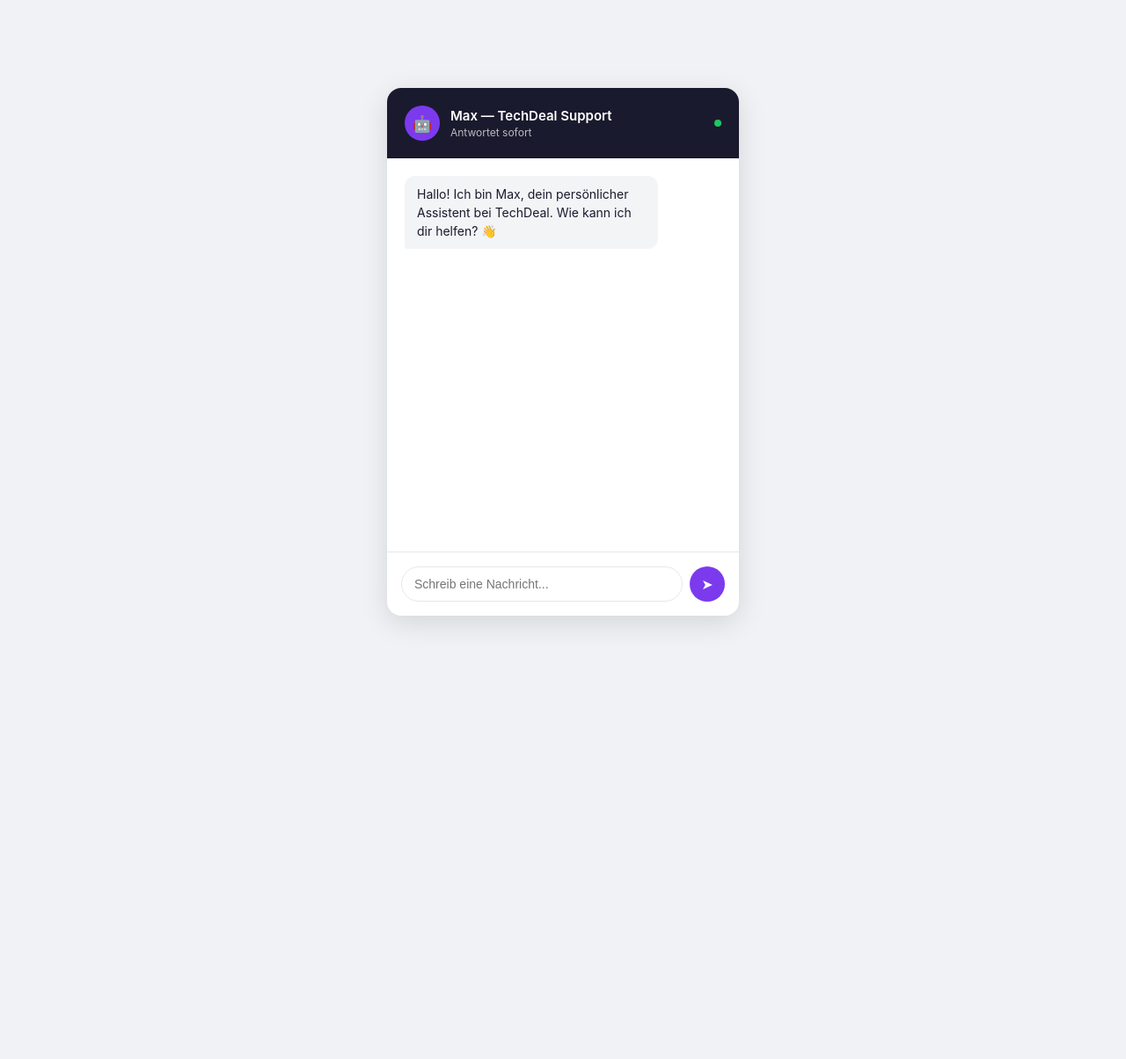
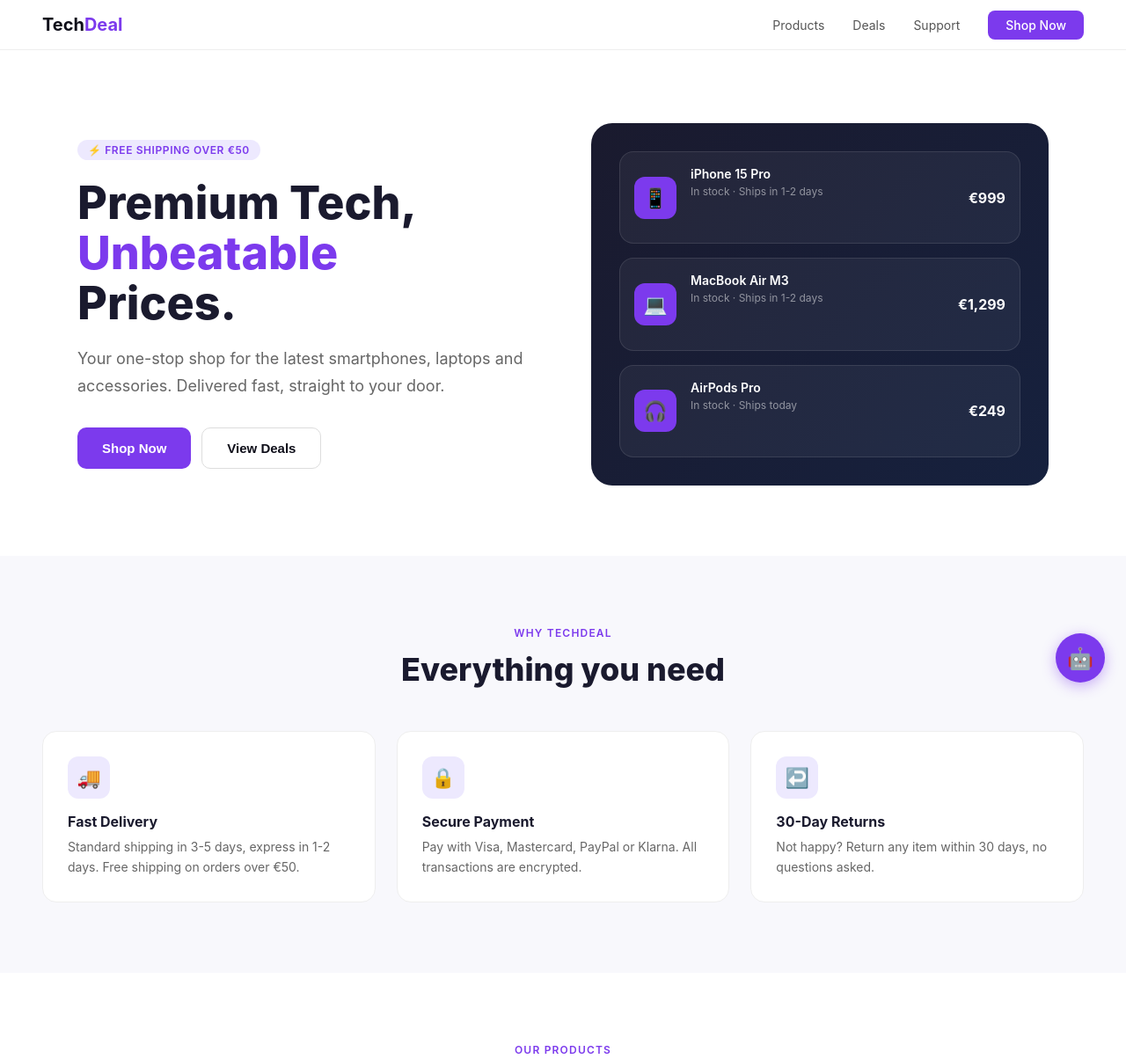
Before and after one commit to Mokara9999181/techdeal-chatbot, a website: page public/index.html in a window 1280 px wide. Shown: the top 1204 px of the page at 88% size. Before the commit the page ends 800 px from the top, so only its background shows below. Drawn offline with Linux system fonts and the light colour scheme.

Commit message:
demo page

```diff
--- a/public/index.html
+++ b/public/index.html
@@ -3,235 +3,389 @@
 <head>
   <meta charset="UTF-8">
   <meta name="viewport" content="width=device-width, initial-scale=1.0">
-  <title>TechDeal Support</title>
+  <title>TechDeal — Premium Tech Store</title>
   <style>
     * { margin: 0; padding: 0; box-sizing: border-box; }
 
+    :root {
+      --purple: #7c3aed;
+      --dark: #0f0f1a;
+      --gray: #f8f8fc;
+    }
+
     body {
       font-family: -apple-system, BlinkMacSystemFont, 'Segoe UI', sans-serif;
-      background: #f0f2f5;
-      display: flex;
-      justify-content: center;
-      align-items: center;
-      height: 100vh;
+      background: white;
+      color: #1a1a2e;
     }
 
-    .chat-container {
-      width: 400px;
-      height: 600px;
-      background: white;
-      border-radius: 16px;
-      box-shadow: 0 8px 32px rgba(0,0,0,0.12);
+    /* NAV */
+    nav {
+      position: fixed;
+      top: 0;
+      width: 100%;
+      padding: 16px 48px;
       display: flex;
-      flex-direction: column;
-      overflow: hidden;
+      align-items: center;
+      justify-content: space-between;
+      background: rgba(255,255,255,0.9);
+      backdrop-filter: blur(12px);
+      border-bottom: 1px solid #eee;
+      z-index: 100;
     }
 
-    .chat-header {
-      background: #1a1a2e;
-      color: white;
-      padding: 20px;
+    .logo {
+      font-size: 20px;
+      font-weight: 700;
+      color: var(--dark);
+    }
+
+    .logo span { color: var(--purple); }
+
+    nav ul {
       display: flex;
+      gap: 32px;
+      list-style: none;
+    }
+
+    nav ul a {
+      text-decoration: none;
+      color: #555;
+      font-size: 14px;
+      transition: color 0.2s;
+    }
+
+    nav ul a:hover { color: var(--purple); }
+
+    .nav-cta {
+      background: var(--purple);
+      color: white !important;
+      padding: 8px 20px;
+      border-radius: 8px;
+      font-weight: 500;
+    }
+
+    /* HERO */
+    .hero {
+      padding: 140px 48px 80px;
+      display: grid;
+      grid-template-columns: 1fr 1fr;
+      gap: 64px;
       align-items: center;
+      max-width: 1200px;
+      margin: 0 auto;
+    }
+
+    .hero-badge {
+      display: inline-block;
+      background: #ede9fe;
+      color: var(--purple);
+      font-size: 12px;
+      font-weight: 600;
+      padding: 4px 12px;
+      border-radius: 20px;
+      margin-bottom: 20px;
+      letter-spacing: 0.05em;
+    }
+
+    .hero h1 {
+      font-size: 52px;
+      font-weight: 800;
+      line-height: 1.1;
+      margin-bottom: 20px;
+    }
+
+    .hero h1 span { color: var(--purple); }
+
+    .hero p {
+      font-size: 18px;
+      color: #666;
+      line-height: 1.7;
+      margin-bottom: 32px;
+    }
+
+    .hero-btns {
+      display: flex;
       gap: 12px;
     }
 
-    .avatar {
-      width: 40px;
-      height: 40px;
-      background: #7c3aed;
-      border-radius: 50%;
+    .btn-primary {
+      background: var(--purple);
+      color: white;
+      padding: 14px 28px;
+      border-radius: 10px;
+      font-size: 15px;
+      font-weight: 600;
+      cursor: pointer;
+      border: none;
+      transition: background 0.2s;
+    }
+
+    .btn-primary:hover { background: #6d28d9; }
+
+    .btn-secondary {
+      background: white;
+      color: var(--dark);
+      padding: 14px 28px;
+      border-radius: 10px;
+      font-size: 15px;
+      font-weight: 600;
+      cursor: pointer;
+      border: 1px solid #ddd;
+      transition: border-color 0.2s;
+    }
+
+    .btn-secondary:hover { border-color: var(--purple); color: var(--purple); }
+
+    .hero-image {
+      background: linear-gradient(135deg, #1a1a2e 0%, #16213e 100%);
+      border-radius: 24px;
+      padding: 32px;
+      display: flex;
+      flex-direction: column;
+      gap: 16px;
+    }
+
+    .product-card {
+      background: rgba(255,255,255,0.05);
+      border: 1px solid rgba(255,255,255,0.1);
+      border-radius: 16px;
+      padding: 16px;
+      display: flex;
+      align-items: center;
+      gap: 16px;
+    }
+
+    .product-icon {
+      width: 48px;
+      height: 48px;
+      background: var(--purple);
+      border-radius: 12px;
       display: flex;
       align-items: center;
       justify-content: center;
-      font-size: 18px;
+      font-size: 22px;
     }
 
-    .header-info h3 { font-size: 15px; font-weight: 600; }
-    .header-info p { font-size: 12px; opacity: 0.7; margin-top: 2px; }
+    .product-info h4 { color: white; font-size: 14px; font-weight: 600; }
+    .product-info p { color: rgba(255,255,255,0.5); font-size: 12px; margin-top: 2px; }
+    .product-price { margin-left: auto; color: white; font-weight: 700; font-size: 16px; }
 
-    .online-dot {
-      width: 8px;
-      height: 8px;
-      background: #22c55e;
-      border-radius: 50%;
-      margin-left: auto;
+    /* FEATURES */
+    .features {
+      background: var(--gray);
+      padding: 80px 48px;
     }
 
-    .messages {
-      flex: 1;
-      overflow-y: auto;
-      padding: 20px;
-      display: flex;
-      flex-direction: column;
-      gap: 12px;
+    .features-inner {
+      max-width: 1200px;
+      margin: 0 auto;
     }
 
-    .message {
-      max-width: 80%;
-      padding: 10px 14px;
-      border-radius: 12px;
-      font-size: 14px;
-      line-height: 1.5;
+    .section-label {
+      text-align: center;
+      font-size: 12px;
+      font-weight: 600;
+      color: var(--purple);
+      text-transform: uppercase;
+      letter-spacing: 0.1em;
+      margin-bottom: 12px;
     }
 
-    .message.bot {
-      background: #f3f4f6;
-      color: #1a1a2e;
-      align-self: flex-start;
-      border-bottom-left-radius: 4px;
+    .section-title {
+      text-align: center;
+      font-size: 36px;
+      font-weight: 800;
+      margin-bottom: 48px;
     }
 
-    .message.user {
-      background: #7c3aed;
-      color: white;
-      align-self: flex-end;
-      border-bottom-right-radius: 4px;
+    .features-grid {
+      display: grid;
+      grid-template-columns: repeat(3, 1fr);
+      gap: 24px;
     }
 
-    .typing {
-      display: flex;
-      gap: 4px;
-      padding: 12px 14px;
-      background: #f3f4f6;
-      border-radius: 12px;
-      border-bottom-left-radius: 4px;
-      align-self: flex-start;
-      width: fit-content;
+    .feature-card {
+      background: white;
+      border-radius: 16px;
+      padding: 28px;
+      border: 1px solid #eee;
     }
 
-    .typing span {
-      width: 6px;
-      height: 6px;
-      background: #9ca3af;
-      border-radius: 50%;
-      animation: bounce 1.2s infinite;
-    }
-
-    .typing span:nth-child(2) { animation-delay: 0.2s; }
-    .typing span:nth-child(3) { animation-delay: 0.4s; }
-
-    @keyframes bounce {
-      0%, 60%, 100% { transform: translateY(0); }
-      30% { transform: translateY(-6px); }
-    }
-
-    .input-area {
-      padding: 16px;
-      border-top: 1px solid #e5e7eb;
-      display: flex;
-      gap: 8px;
-    }
-
-    .input-area input {
-      flex: 1;
-      padding: 10px 14px;
-      border: 1px solid #e5e7eb;
-      border-radius: 24px;
-      font-size: 14px;
-      outline: none;
-      transition: border-color 0.2s;
-    }
-
-    .input-area input:focus { border-color: #7c3aed; }
-
-    .input-area button {
-      width: 40px;
-      height: 40px;
-      background: #7c3aed;
-      color: white;
-      border: none;
-      border-radius: 50%;
-      cursor: pointer;
-      font-size: 16px;
+    .feature-icon {
+      width: 48px;
+      height: 48px;
+      background: #ede9fe;
+      border-radius: 12px;
       display: flex;
       align-items: center;
       justify-content: center;
-      transition: background 0.2s;
+      font-size: 22px;
+      margin-bottom: 16px;
     }
 
-    .input-area button:hover { background: #6d28d9; }
-    .input-area button:disabled { background: #d1d5db; cursor: not-allowed; }
+    .feature-card h3 { font-size: 16px; font-weight: 700; margin-bottom: 8px; }
+    .feature-card p { font-size: 14px; color: #666; line-height: 1.6; }
+
+    /* PRODUCTS */
+    .products {
+      padding: 80px 48px;
+      max-width: 1200px;
+      margin: 0 auto;
+    }
+
+    .products-grid {
+      display: grid;
+      grid-template-columns: repeat(3, 1fr);
+      gap: 24px;
+      margin-top: 48px;
+    }
+
+    .product-tile {
+      border: 1px solid #eee;
+      border-radius: 16px;
+      overflow: hidden;
+      transition: box-shadow 0.2s;
+    }
+
+    .product-tile:hover { box-shadow: 0 8px 32px rgba(0,0,0,0.08); }
+
+    .product-img {
+      height: 200px;
+      background: linear-gradient(135deg, #1a1a2e, #16213e);
+      display: flex;
+      align-items: center;
+      justify-content: center;
+      font-size: 64px;
+    }
+
+    .product-details { padding: 20px; }
+    .product-details h3 { font-size: 16px; font-weight: 700; margin-bottom: 4px; }
+    .product-details p { font-size: 13px; color: #888; margin-bottom: 12px; }
+    .product-details .price { font-size: 20px; font-weight: 800; color: var(--purple); }
+
+    /* FOOTER */
+    footer {
+      background: var(--dark);
+      color: rgba(255,255,255,0.5);
+      text-align: center;
+      padding: 32px;
+      font-size: 13px;
+    }
+
+    footer span { color: var(--purple); }
   </style>
 </head>
 <body>
-  <div class="chat-container">
-    <div class="chat-header">
-      <div class="avatar">🤖</div>
-      <div class="header-info">
-        <h3>Max — TechDeal Support</h3>
-        <p>Antwortet sofort</p>
+
+  <nav>
+    <div class="logo">Tech<span>Deal</span></div>
+    <ul>
+      <li><a href="#">Products</a></li>
+      <li><a href="#">Deals</a></li>
+      <li><a href="#">Support</a></li>
+      <li><a href="#" class="nav-cta">Shop Now</a></li>
+    </ul>
+  </nav>
+
+  <section class="hero">
+    <div>
+      <div class="hero-badge">⚡ FREE SHIPPING OVER €50</div>
+      <h1>Premium Tech,<br><span>Unbeatable</span><br>Prices.</h1>
+      <p>Your one-stop shop for the latest smartphones, laptops and accessories. Delivered fast, straight to your door.</p>
+      <div class="hero-btns">
+        <button class="btn-primary">Shop Now</button>
+        <button class="btn-secondary">View Deals</button>
       </div>
-      <div class="online-dot"></div>
     </div>
+    <div class="hero-image">
+      <div class="product-card">
+        <div class="product-icon">📱</div>
+        <div class="product-info">
+          <h4>iPhone 15 Pro</h4>
+          <p>In stock · Ships in 1-2 days</p>
+        </div>
+        <div class="product-price">€999</div>
+      </div>
+      <div class="product-card">
+        <div class="product-icon">💻</div>
+        <div class="product-info">
+          <h4>MacBook Air M3</h4>
+          <p>In stock · Ships in 1-2 days</p>
+        </div>
+        <div class="product-price">€1,299</div>
+      </div>
+      <div class="product-card">
+        <div class="product-icon">🎧</div>
+        <div class="product-info">
+          <h4>AirPods Pro</h4>
+          <p>In stock · Ships today</p>
+        </div>
+        <div class="product-price">€249</div>
+      </div>
+    </div>
+  </section>
 
-    <div class="messages" id="messages">
-      <div class="message bot">Hallo! Ich bin Max, dein persönlicher Assistent bei TechDeal. Wie kann ich dir helfen? 👋</div>
+  <section class="features">
+    <div class="features-inner">
+      <div class="section-label">Why TechDeal</div>
+      <div class="section-title">Everything you need</div>
+      <div class="features-grid">
+        <div class="feature-card">
+          <div class="feature-icon">🚚</div>
+          <h3>Fast Delivery</h3>
+          <p>Standard shipping in 3-5 days, express in 1-2 days. Free shipping on orders over €50.</p>
+        </div>
+        <div class="feature-card">
+          <div class="feature-icon">🔒</div>
+          <h3>Secure Payment</h3>
+          <p>Pay with Visa, Mastercard, PayPal or Klarna. All transactions are encrypted.</p>
+        </div>
+        <div class="feature-card">
+          <div class="feature-icon">↩️</div>
+          <h3>30-Day Returns</h3>
+          <p>Not happy? Return any item within 30 days, no questions asked.</p>
+        </div>
+      </div>
     </div>
+  </section>
 
-    <div class="input-area">
-      <input type="text" id="input" placeholder="Schreib eine Nachricht..." />
-      <button id="send">➤</button>
+  <section class="products">
+    <div class="section-label">Our Products</div>
+    <div class="section-title">Latest arrivals</div>
+    <div class="products-grid">
+      <div class="product-tile">
+        <div class="product-img">📱</div>
+        <div class="product-details">
+          <h3>Samsung Galaxy S24</h3>
+          <p>6.2" · 50MP · 5000mAh</p>
+          <div class="price">€849</div>
+        </div>
+      </div>
+      <div class="product-tile">
+        <div class="product-img">💻</div>
+        <div class="product-details">
+          <h3>Dell XPS 15</h3>
+          <p>15.6" · i7 · 32GB RAM</p>
+          <div class="price">€1,599</div>
+        </div>
+      </div>
+      <div class="product-tile">
+        <div class="product-img">📱</div>
+        <div class="product-details">
+          <h3>Google Pixel 8</h3>
+          <p>6.2" · 50MP · Pure Android</p>
+          <div class="price">€699</div>
+        </div>
+      </div>
     </div>
-  </div>
+  </section>
 
-  <script>
-    const messages = document.getElementById('messages')
-    const input = document.getElementById('input')
-    const send = document.getElementById('send')
-    const history = []
+  <footer>
+    <p>© 2026 Tech<span>Deal</span> GmbH · support@techdeal.de · 030-123456789</p>
+  </footer>
 
-    const addMessage = (text, role) => {
-      const div = document.createElement('div')
-      div.className = `message ${role}`
-      div.textContent = text
-      messages.appendChild(div)
-      messages.scrollTop = messages.scrollHeight
-      return div
-    }
+  <script src="/widget.js"></script>
 
-    const showTyping = () => {
-      const div = document.createElement('div')
-      div.className = 'typing'
-      div.id = 'typing'
-      div.innerHTML = '<span></span><span></span><span></span>'
-      messages.appendChild(div)
-      messages.scrollTop = messages.scrollHeight
-    }
-
-    const hideTyping = () => {
-      const typing = document.getElementById('typing')
-      if (typing) typing.remove()
-    }
-
-    const sendMessage = async () => {
-      const text = input.value.trim()
-      if (!text) return
-
-      input.value = ''
-      send.disabled = true
-      addMessage(text, 'user')
-      history.push({ role: 'user', content: text })
-      showTyping()
-
-      const response = await fetch('/chat', {
-        method: 'POST',
-        headers: { 'Content-Type': 'application/json' },
-        body: JSON.stringify({ message: text, history }),
-      })
-
-      const data = await response.json()
-      hideTyping()
-      addMessage(data.reply, 'bot')
-      history.push({ role: 'bot', content: data.reply })
-      send.disabled = false
-      input.focus()
-    }
-
-    send.addEventListener('click', sendMessage)
-    input.addEventListener('keypress', (e) => {
-      if (e.key === 'Enter') sendMessage()
-    })
-  </script>
 </body>
 </html>
```
